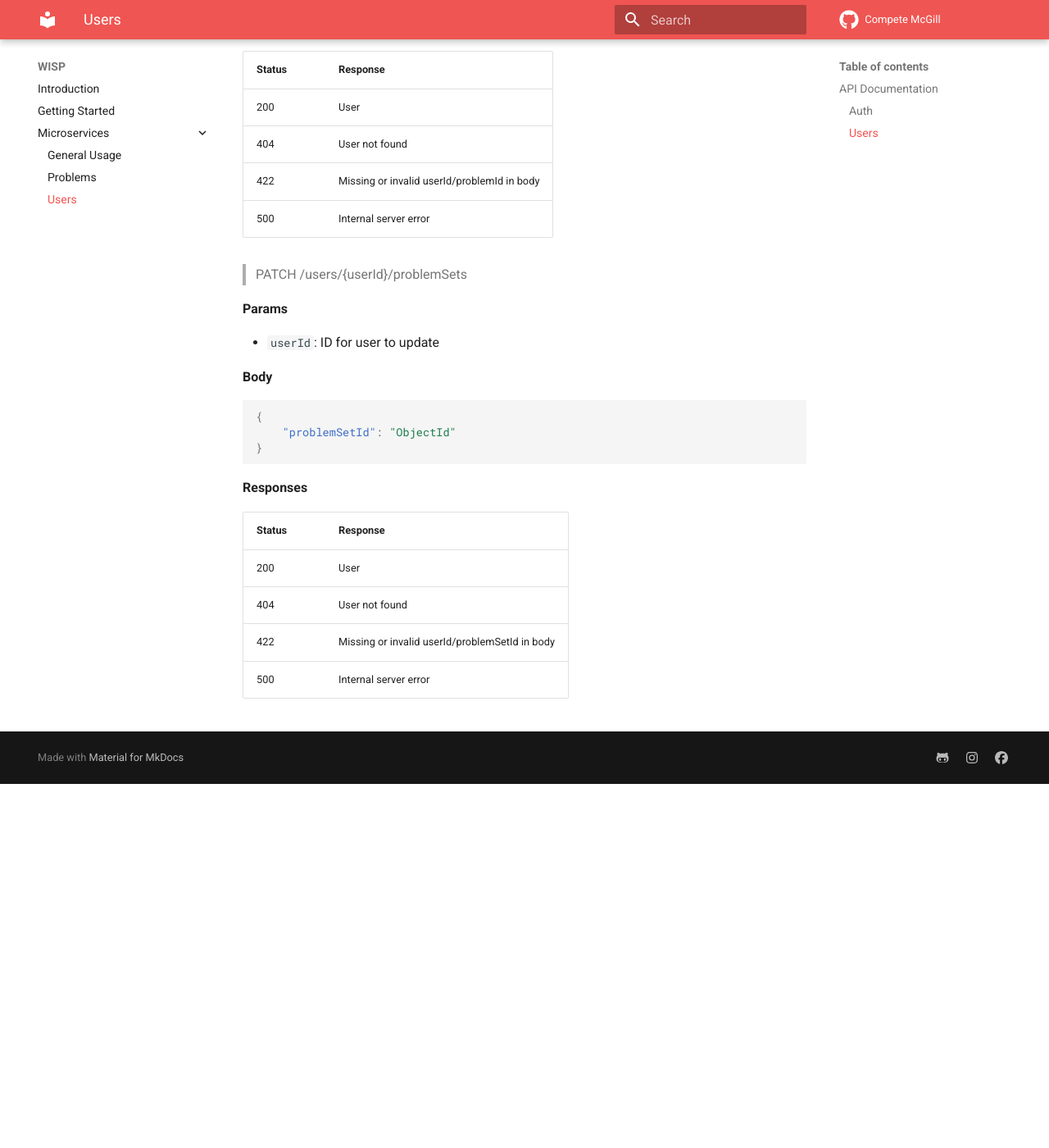
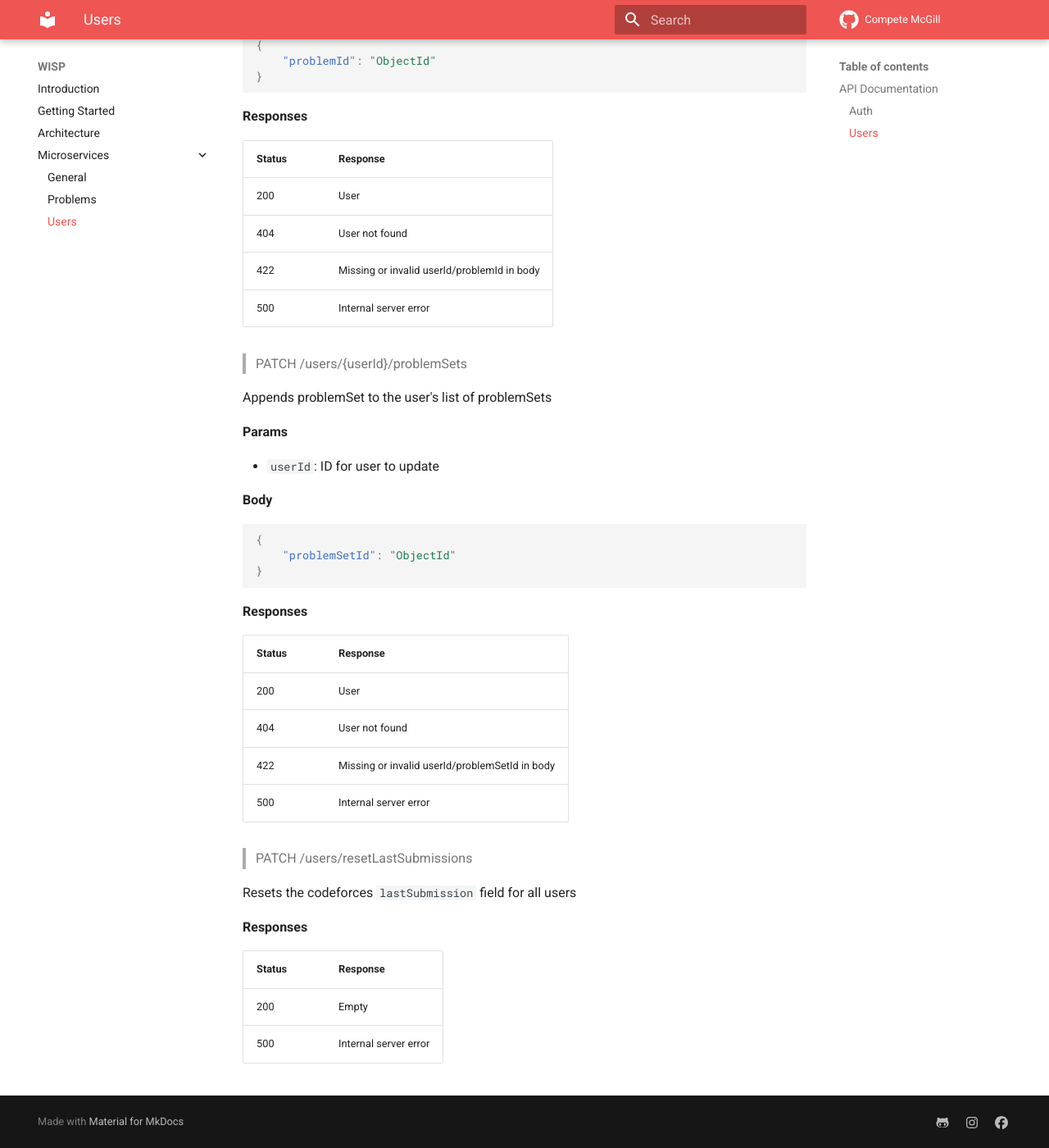
Before and after one commit to competemcgill/wisp, an MkDocs documentation site: the page built from docs/microservices/users.md, in a window 1280 px wide and 1400 px high, scrolled down 4794 px. Shown: the whole window at 82% size. Built offline with MkDocs 1.6.1 and Material for MkDocs 9.7.7, drawn with Linux system fonts in a browser that asks for light colours; before the commit the page ends 5750 px from its top, so only the background shows below that; some of the changed text lies outside the part shown.

Commit message:
Added architecture section and updated users docs (#42)
* Added architecture section and updated users docs

* Added comments to user patch routes and links to used techs in architecture

```diff
--- a/docs/microservices/users.md
+++ b/docs/microservices/users.md
@@ -37,6 +37,8 @@ For a more extensive documentation, visit the swagger docs
 **Params**
 
 * `token`: JWT token to introspect
+* `uri`: uri used in the request
+* `method`: HTTP method
 
 **Responses**
 
@@ -177,6 +179,8 @@ See user model
 
 > PATCH /users/{userId}/problems
 
+Appends problem to the user's list of problems
+
 **Params**
 
 * `userId`: ID for user to update
@@ -200,6 +204,8 @@ See user model
 
 > PATCH /users/{userId}/problemSets
 
+Appends problemSet to the user's list of problemSets
+
 **Params**
 
 * `userId`: ID for user to update
@@ -220,3 +226,14 @@ See user model
 | 404 | User not found |
 | 422 | Missing or invalid userId/problemSetId in body |
 | 500 | Internal server error |
+
+> PATCH /users/resetLastSubmissions
+
+Resets the codeforces `lastSubmission` field for all users
+
+**Responses**
+
+| Status | Response |
+| --- | --- |
+| 200 | Empty |
+| 500 | Internal server error |
--- a/mkdocs.yml
+++ b/mkdocs.yml
@@ -9,8 +9,9 @@ edit_uri: ""
 nav:
     - Introduction: index.md
     - Getting Started: getting_started.md
+    - Architecture: architecture.md
     - Microservices:
-      - General Usage: microservices/general.md
+      - General: microservices/general.md
       - Problems: microservices/problems.md
       - Users: microservices/users.md
 theme:
```
Also changed, not shown: docs/architecture.md (added, +24 -0 lines), docs/img/wisp-diagram.svg (added).
